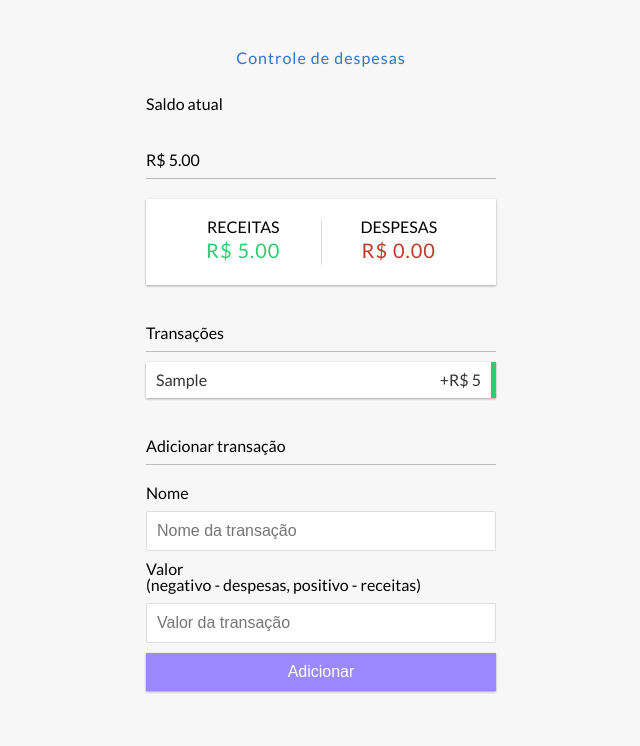
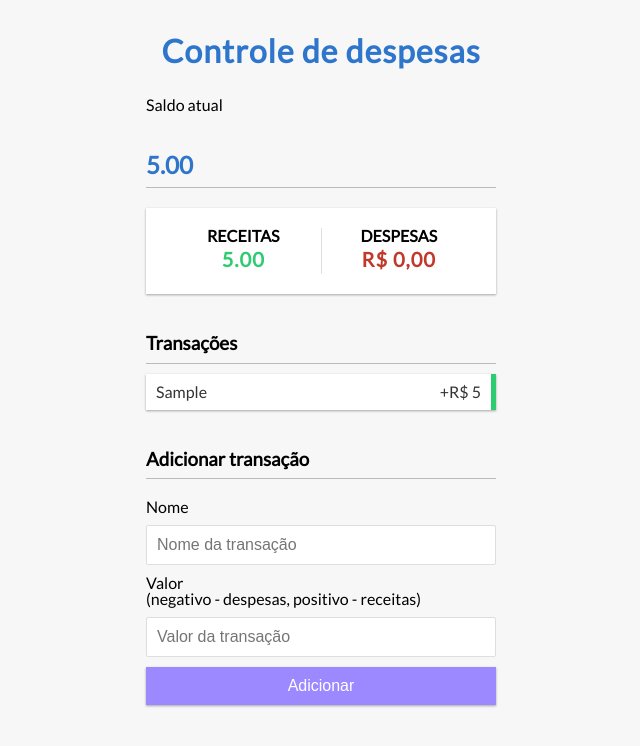
Before and after one commit to LuanDantasCarlos/controle-financeiro, a plain HTML site: page index.html in a window 1280 px wide. Both pictures are taken after typing "Sample", "5" into the empty fields and a click on the button "Adicionar". Shown: the whole page, without its empty margins (319-959 px from the left). Drawn offline with nearby package versions, Linux system fonts and the light colour scheme.

Commit message:
aperfeiçoamento

```diff
--- a/index.html
+++ b/index.html
@@ -36,17 +36,17 @@
 
       <h3>Adicionar transação</h3>
 
-      <form name="form" id="form">
+      <form id="form" name="transacao">
         <div class="form-control">
           <label for="text">Nome</label>
-          <input name="text" autofocus type="text" id="text" placeholder="Nome da transação" />
+          <input autofocus type="text" name="text" id="text" placeholder="Nome da transação" />
         </div>
 
         <div class="form-control">
           <label for="amount">Valor <br />
             <small>(negativo - despesas, positivo - receitas)</small>
           </label>
-          <input name="amount" type="number" id="amount" placeholder="Valor da transação" />
+          <input type="number" name="amount" id="amount" placeholder="Valor da transação" />
         </div>
 
         <button class="btn">Adicionar</button>
--- a/script.js
+++ b/script.js
@@ -1,91 +1,92 @@
-const transactionsUl = document.querySelector('#transactions')
-const incomeDisplay = document.querySelector('#money-plus')
-const expenseDisplay = document.querySelector('#money-minus')
-const balanceDisplay = document.querySelector('#balance')
-const form = document.querySelector('#form')
-const inputTransactionName = document.querySelector('#text')
-const inputTransactionAmount = document.querySelector('#amount')
+
+const app = (function() {
+    const transactionsUl = document.querySelector('#transactions');
+    const incomeDisplay = document.querySelector('#money-plus');
+    const expenseDisplay = document.querySelector('#money-minus');
+    const balanceDisplay = document.querySelector('#balance');
+    const form = document.forms.transacao;
+    const { amount, text } = form;
+
+    const toCurrency = value => value.toLocaleString('pt-BR', { style: 'currency', currency: 'BRL' });
 
     // comando de amrmazenamento das transações
 
     const localStorageTransactions = JSON.parse(localStorage
-    .getItem('transactions'))
+        .getItem('transactions'));
     let transactions = localStorage
-.getItem('transactions') !== null ? localStorageTransactions : []
+    .getItem('transactions') !== null ? localStorageTransactions : [];
 
     // comando para remoção de transações
 
     const removeTransaction = ID => {
         transactions = transactions.filter(transaction =>
-        transaction.id !== ID)
-    updateLocalStorage()
-    init()
-
-
+            transaction.id !== ID);
+        updateLocalStorage();
+        init();
     }
 
     // declaração de classes html e css para utilizar no js para inserção de valores nos elementos HTML
 
     const addTransactionIntoDOM = ({amount, name, id}) => {
-    const operator = amount <0 ? '-':'+'
-    const CSSClass = amount <0 ? 'minus':'plus'
-    const amountWithoutOperator = Math.abs(amount)
-    const li = document.createElement('li')
+        const operator = amount <0 ? '-':'+';
+        const CSSClass = amount <0 ? 'minus':'plus';
+        const amountWithoutOperator = Math.abs(amount);
+        const li = document.createElement('li');
 
-    li.classList.add(CSSClass)
+        li.classList.add(CSSClass);
         li.innerHTML =`
         ${name}
         <span>${operator}R$ ${amountWithoutOperator}</span>
-    <button class="delete-btn" onclick ="removeTransaction(${id})">x</button>`
-transactionsUl.append(li)
+        <button class="delete-btn" onclick ="app.removeTransaction(${id})">x</button>`;
+        transactionsUl.append(li);
     }
 
     // atualização de valores relativos a entradas de dados
     const getTotal = transactionsAmounts => transactionsAmounts
         .reduce((acumulator, transaction) => acumulator + transaction, 0)
-.toFixed(2)
+        .toFixed(2);
 
     const getIncome = transactionsAmounts => transactionsAmounts
         .filter(value => value > 0)
         .reduce((acumulator, value) => acumulator + value, 0)
-.toFixed(2)
+        .toFixed(2);
 
-const getExpense = transactionsAmounts =>Math.abs(transactionsAmounts
+    const getExpense = transactionsAmounts => toCurrency(
+        Math.abs(transactionsAmounts
         .filter(value => value < 0)
         .reduce((acumulator, value) => acumulator + value, 0))
-        .toFixed(2)
+    );
 
     const updateBalanceValues = () => {
-    const transactionsAmounts = transactions.map(({amount}) => amount)
-    const total = getTotal(transactionsAmounts)
-    const income = getIncome(transactionsAmounts)
-    const expense = getExpense(transactionsAmounts)
+        const transactionsAmounts = transactions.map(({amount}) => amount);
+        const total = getTotal(transactionsAmounts);
+        const income = getIncome(transactionsAmounts);
+        const expense = getExpense(transactionsAmounts);
 
-
-        incomeDisplay.textContent = `R$ ${income}`
-        balanceDisplay.textContent = `R$ ${total}`
-        expenseDisplay.textContent = `R$ ${expense}`
+        incomeDisplay.textContent = toCurrency(income);
+        balanceDisplay.textContent = toCurrency(total);
+        expenseDisplay.textContent = toCurrency(expense);
     }
 
     // apresentação da lista de itens adicionados na pagina
 
     const init = () => {
-    transactionsUl.innerHTML = ''
-    transactions.forEach(addTransactionIntoDOM)
-    updateBalanceValues()
+        transactionsUl.innerHTML = '' ;
+        transactions.forEach(addTransactionIntoDOM);
+        updateBalanceValues();
     }
 
     init()
 
     const updateLocalStorage = () => {
-   localStorage.setItem('transactions', JSON.stringify(transactions))
+    localStorage.setItem('transactions', JSON.stringify(transactions));
     }
 
-const generateID = () => Math.round(Math.random() * 1000)
+    const generateID = () => Math.round(Math.random() * 1000);
 
     const clearInputs = () => {
-    inputTransactionAmount.value = ''
-    inputTransactionName.value = ''
+        amount.value = '';
+        text.value = '';
     }
 
     const addToTransactionArray = (TransactionName, TransactionAmount) => {
@@ -93,26 +94,30 @@ const addToTransactionArray = (TransactionName, TransactionAmount) => {
             id: generateID(),
             name: TransactionName,
             amount: Number(TransactionAmount)
-    })
+        });
     }
 
     const heandleFormSubmit = event => {
         event.preventDefault()
 
-    const TransactionName = inputTransactionName.value.trim()
-    const TransactionAmount = inputTransactionAmount.value.trim()
-    const isSomeInputEmpty = TransactionName === '' || TransactionAmount === ''
+        const TransactionName = text.value.trim();
+        const TransactionAmount = amount.value.trim();
+        const isSomeInputEmpty = TransactionName === '' || TransactionAmount === '';
 
         if(isSomeInputEmpty) {
-        alert('Por favor, preencha os campos em branco')
-        return
+            alert('Por favor, preencha os campos em branco');
+            return;
         }
 
-    addToTransactionArray(TransactionName, TransactionAmount)
-    init()
-    updateLocalStorage()
-    clearInputs()
+        addToTransactionArray(TransactionName, TransactionAmount);
+        init();
+        updateLocalStorage();
+        clearInputs();
+    }
 
+    form.addEventListener('submit', heandleFormSubmit);
 
-}
-form.addEventListener('submit', heandleFormSubmit)
+    return {
+        removeTransaction
+    };
+})();
--- a/style.css
+++ b/style.css
@@ -25,20 +25,39 @@ body {
 }
 
 h1 {
+  font-size: 2em;
+  font-weight: bolder;
   letter-spacing: 1px;
   margin: 0;
   color: #2e75cc;
 }
 
 h3 {
+  font-size: 1.17em;
+  font-weight: bolder;
   border-bottom: 1px solid #bbb;
   padding-bottom: 10px;
   margin: 40px 0 10px;
+
 }
 
 h4 {
+  font-weight: bolder;
   margin: 0;
   text-transform: uppercase;
+}
+
+p {
+  font-weight: bolder;
+}
+
+.balance {
+  font-size: 1.5em;
+  font-weight: bolder;
+  border-bottom: 1px solid #bbb;
+  padding-bottom: 10px;
+  margin: 40px 0 10px;
+  color: #2e75cc
 }
 
 .inc-exp-container {
```
Lines whose indentation alone changed are shown as unchanged.
